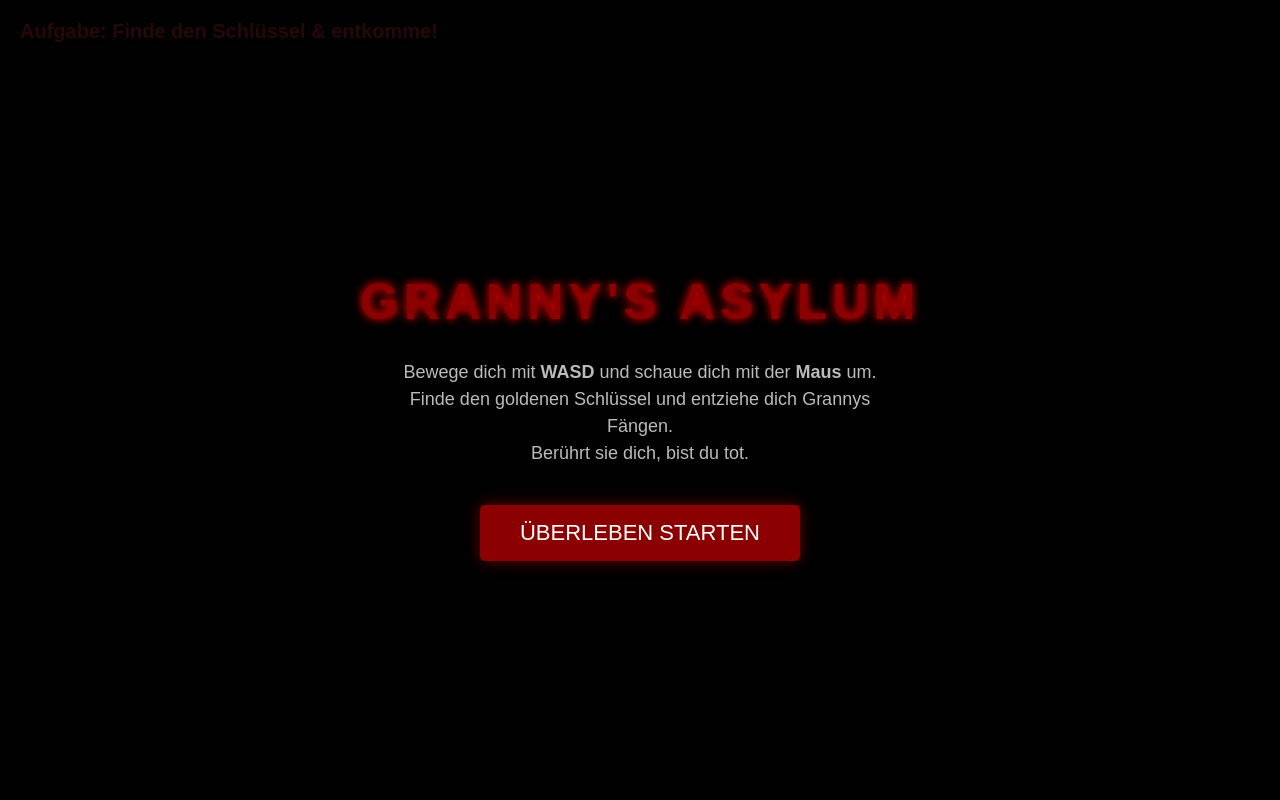
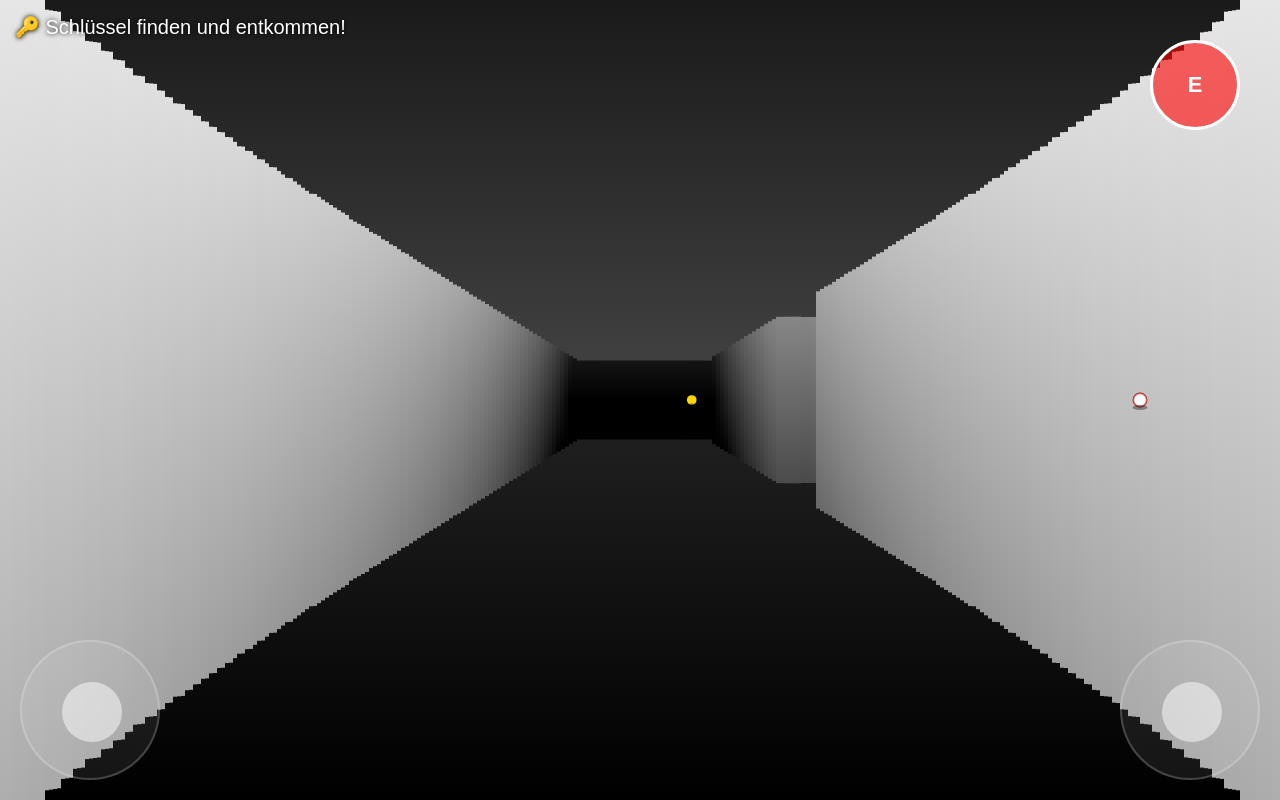
Before and after one commit to dominicbezani/Apps, a plain HTML site: page index.html in a window 1280 px wide. Drawn offline with Linux system fonts and the light colour scheme; animation ran at ten frames a second.

Commit message:
Update index.html

```diff
--- a/index.html
+++ b/index.html
@@ -1,323 +1,389 @@
 <!DOCTYPE html>
 <html lang="de">
 <head>
-    <meta charset="UTF-8">
-    <meta name="viewport" content="width=device-width, initial-scale=1.0">
-    <title>Granny's Asylum</title>
-    <style>
-        body, html { margin: 0; padding: 0; overflow: hidden; width: 100%; height: 100%; background: #050505; font-family: sans-serif; }
-        #canvas3d { width: 100%; height: 100%; display: block; }
-        #ui { position: absolute; top: 20px; left: 20px; color: #ff3333; font-size: 20px; font-weight: bold; text-shadow: 2px 2px 4px #000; pointer-events: none; }
-        #crosshair { position: absolute; top: 50%; left: 50%; width: 10px; height: 10px; background: rgba(255,255,255,0.3); transform: translate(-50%, -50%); border-radius: 50%; pointer-events: none; }
-        .screen { position: absolute; top: 0; left: 0; width: 100%; height: 100%; display: flex; flex-direction: column; justify-content: center; align-items: center; background: rgba(0,0,0,0.85); color: #fff; z-index: 10; text-align: center; }
-        h1 { font-size: 50px; color: #8b0000; margin-bottom: 10px; letter-spacing: 5px; text-shadow: 0 0 10px #f00; }
-        p { font-size: 18px; max-width: 500px; line-height: 1.5; color: #bbb; }
-        button { padding: 15px 40px; font-size: 22px; background: #8b0000; color: white; border: none; cursor: pointer; border-radius: 5px; margin-top: 20px; transition: 0.3s; box-shadow: 0 0 15px rgba(255,0,0,0.4); }
-        button:hover { background: #ff0000; box-shadow: 0 0 25px #ff0000; }
-        #flash { position: absolute; top: 0; left: 0; width: 100%; height: 100%; background: red; opacity: 0; pointer-events: none; z-index: 5; }
-        .hidden { display: none !important; }
-    </style>
-    <!-- Three.js für die 3D-Grafik -->
-    <script src="https://cloudflare.com"></script>
+<meta charset="UTF-8" />
+<meta name="viewport" content="width=device-width, initial-scale=1.0, user-scalable=no" />
+<title>Mini Granny 3D Mobile</title>
+<style>
+* {
+  margin: 0;
+  padding: 0;
+  box-sizing: border-box;
+  touch-action: none;
+}
+
+body {
+  overflow: hidden;
+  background: #000;
+  font-family: Arial, sans-serif;
+}
+
+canvas {
+  display: block;
+  background: #111;
+}
+
+#ui {
+  position: absolute;
+  top: 0;
+  left: 0;
+  width: 100%;
+  height: 100%;
+  pointer-events: none;
+}
+
+#info {
+  position: absolute;
+  top: 15px;
+  left: 15px;
+  color: white;
+  font-size: 20px;
+  text-shadow: 0 0 5px black;
+}
+
+.joystick {
+  position: absolute;
+  width: 140px;
+  height: 140px;
+  border-radius: 50%;
+  background: rgba(255,255,255,0.08);
+  border: 2px solid rgba(255,255,255,0.2);
+  pointer-events: auto;
+}
+
+#moveJoystick {
+  left: 20px;
+  bottom: 20px;
+}
+
+#lookJoystick {
+  right: 20px;
+  bottom: 20px;
+}
+
+.stick {
+  position: absolute;
+  width: 60px;
+  height: 60px;
+  background: rgba(255,255,255,0.5);
+  border-radius: 50%;
+  left: 40px;
+  top: 40px;
+}
+
+#actionBtn {
+  position: absolute;
+  right: 40px;
+  top: 40px;
+  width: 90px;
+  height: 90px;
+  border-radius: 50%;
+  background: rgba(255,0,0,0.6);
+  border: 3px solid white;
+  color: white;
+  font-size: 22px;
+  font-weight: bold;
+  pointer-events: auto;
+}
+
+#message {
+  position: absolute;
+  top: 50%;
+  left: 50%;
+  transform: translate(-50%, -50%);
+  color: white;
+  font-size: 40px;
+  text-align: center;
+  display: none;
+  text-shadow: 0 0 10px red;
+}
+</style>
 </head>
 <body>
+<canvas id="game"></canvas>
 
-    <div id="ui">Aufgabe: Finde den Schlüssel & entkomme!</div>
-    <div id="crosshair"></div>
-    <div id="flash"></div>
+<div id="ui">
+  <div id="info">🔑 Schlüssel finden und entkommen!</div>
 
-    <!-- Startbildschirm -->
-    <div id="startScreen" class="screen">
-        <h1>GRANNY'S ASYLUM</h1>
-        <p>Bewege dich mit <b>WASD</b> und schaue dich mit der <b>Maus</b> um.<br>
-           Finde den goldenen Schlüssel und entziehe dich Grannys Fängen.<br>
-           Berührt sie dich, bist du tot.</p>
-        <button id="startBtn">ÜBERLEBEN STARTEN</button>
-    </div>
+  <div class="joystick" id="moveJoystick">
+    <div class="stick" id="moveStick"></div>
+  </div>
 
-    <!-- Game Over Bildschirm -->
-    <div id="gameOverScreen" class="screen hidden">
-        <h1 style="text-shadow: 0 0 20px #f00;">DU WURDEST GEFANGEN</h1>
-        <p>Granny hat dich im Dunkeln erwischt...</p>
-        <button onclick="location.reload()">ERNEUT VERSUCHEN</button>
-    </div>
+  <div class="joystick" id="lookJoystick">
+    <div class="stick" id="lookStick"></div>
+  </div>
 
-    <!-- Gewonnen Bildschirm -->
-    <div id="winScreen" class="screen hidden">
-        <h1 style="color: #00ff00; text-shadow: 0 0 20px #0f0;">GEFLOHEN!</h1>
-        <p>Du hast den Schlüssel gefunden und konntest entkommen.</p>
-        <button onclick="location.reload()">NOCHMAL SPIELEN</button>
-    </div>
+  <button id="actionBtn">E</button>
 
-    <canvas id="canvas3d"></canvas>
+  <div id="message"></div>
+</div>
 
-    <script>
-        // --- SPIEL-KONFIGURATION ---
-        const map = [
-            [1,1,1,1,1,1,1,1,1,1,1,1,1,1,1],
-            [1,0,0,0,1,0,0,0,0,0,1,0,0,3,1],
-            [1,0,1,0,1,0,1,1,1,0,1,0,1,1,1],
-            [1,0,1,0,0,0,1,0,0,0,0,0,0,0,1],
-            [1,0,1,1,1,1,1,0,1,1,1,1,1,0,1],
-            [1,0,0,0,0,0,0,0,1,0,0,0,1,0,1],
-            [1,1,1,0,1,1,1,1,1,0,1,0,1,0,1],
-            [1,0,0,0,1,0,0,0,0,0,1,0,0,0,1],
-            [1,0,1,1,1,0,1,1,1,1,1,1,1,0,1],
-            [1,0,0,0,1,0,0,0,1,0,0,0,1,0,1],
-            [1,1,1,0,1,1,1,0,1,0,1,0,1,0,1],
-            [1,2,1,0,0,0,1,0,0,0,1,0,0,0,1],
-            [1,1,1,1,1,1,1,1,1,1,1,1,1,1,1]
-        ];
-        const UNIT_SIZE = 4;
-        let gameRunning = false;
-        let hasKey = false;
+<script>
+const canvas = document.getElementById('game');
+const ctx = canvas.getContext('2d');
 
-        // --- THREE.JS SETUP ---
-        const scene = new THREE.Scene();
-        scene.fog = new THREE.FogExp2(0x050505, 0.08);
+canvas.width = window.innerWidth;
+canvas.height = window.innerHeight;
 
-        const camera = new THREE.PerspectiveCamera(75, window.innerWidth / window.innerHeight, 0.1, 1000);
-        const renderer = new THREE.WebGLRenderer({ canvas: document.getElementById('canvas3d'), antialias: true });
-        renderer.setSize(window.innerWidth, window.innerHeight);
+const map = [
+  [1,1,1,1,1,1,1,1,1,1,1,1],
+  [1,0,0,0,0,0,0,0,0,0,0,1],
+  [1,0,1,1,1,0,1,1,1,1,0,1],
+  [1,0,0,0,1,0,0,0,0,1,0,1],
+  [1,1,1,0,1,1,1,1,0,1,0,1],
+  [1,0,0,0,0,0,0,1,0,0,0,1],
+  [1,0,1,1,1,1,0,1,1,1,0,1],
+  [1,0,0,0,0,1,0,0,0,1,0,1],
+  [1,1,1,1,0,1,1,1,0,1,0,1],
+  [1,0,0,1,0,0,0,1,0,0,0,1],
+  [1,0,0,0,0,1,0,0,0,1,2,1],
+  [1,1,1,1,1,1,1,1,1,1,1,1]
+];
 
-        // --- DUNKLER HORROR-LOOK (Texturen via Canvas generiert) ---
-        function createWallTexture() {
-            const canvas = document.createElement('canvas');
-            canvas.width = 256; canvas.height = 256;
-            const ctx = canvas.getContext('2d');
-            ctx.fillStyle = '#222'; ctx.fillRect(0,0,256,256);
-            ctx.fillStyle = '#151515';
-            for(let i=0; i<500; i++) ctx.fillRect(Math.random()*256, Math.random()*256, 4, 4);
-            return new THREE.CanvasTexture(canvas);
-        }
-        const wallTex = createWallTexture();
-        wallTex.wrapS = THREE.RepeatWrapping; wallTex.wrapT = THREE.RepeatWrapping;
-        wallTex.repeat.set(1, 1);
+const tileSize = 80;
 
-        const wallMat = new THREE.MeshLambertMaterial({ map: wallTex });
-        const floorMat = new THREE.MeshLambertMaterial({ color: 0x111111 });
-        const doorMat = new THREE.MeshLambertMaterial({ color: 0x8b0000 });
+const player = {
+  x: 120,
+  y: 120,
+  angle: 0,
+  speed: 0,
+  rotSpeed: 0,
+  hasKey: false
+};
 
-        // --- WELT GENERIEREN ---
-        const walls = [];
-        let doorMesh, keyMesh;
-        let grannyMesh;
+const granny = {
+  x: 700,
+  y: 700,
+  speed: 1.2
+};
 
-        const geo = new THREE.BoxGeometry(UNIT_SIZE, UNIT_SIZE, UNIT_SIZE);
+const key = {
+  x: 700,
+  y: 180,
+  taken: false
+};
 
-        for(let r=0; r<map.length; r++) {
-            for(let c=0; c<map[r].length; c++) {
-                let x = c * UNIT_SIZE - (map[r].length*UNIT_SIZE)/2;
-                let z = r * UNIT_SIZE - (map.length*UNIT_SIZE)/2;
+let gameOver = false;
+let win = false;
 
-                if(map[r][c] === 1) {
-                    const wall = new THREE.Mesh(geo, wallMat);
-                    wall.position.set(x, UNIT_SIZE/2, z);
-                    scene.add(wall);
-                    walls.push(wall);
-                } else if(map[r][c] === 2) { // Tür (Ziel)
-                    doorMesh = new THREE.Mesh(geo, doorMat);
-                    doorMesh.position.set(x, UNIT_SIZE/2, z);
-                    scene.add(doorMesh);
-                } else if(map[r][c] === 3) { // Schlüssel-Spawn
-                    const keyGeo = new THREE.BoxGeometry(0.5, 0.2, 1);
-                    const keyMat = new THREE.MeshBasicMaterial({ color: 0xffd700 });
-                    keyMesh = new THREE.Mesh(keyGeo, keyMat);
-                    keyMesh.position.set(x, 0.5, z);
-                    scene.add(keyMesh);
-                }
-            }
-        }
+function distance(ax, ay, bx, by) {
+  return Math.hypot(ax - bx, ay - by);
+}
 
-        // Boden & Decke
-        const floorGeo = new THREE.PlaneGeometry(100, 100);
-        const floor = new THREE.Mesh(floorGeo, floorMat);
-        floor.rotation.x = -Math.PI/2;
-        scene.add(floor);
+function wallAt(x, y) {
+  const mx = Math.floor(x / tileSize);
+  const my = Math.floor(y / tileSize);
 
-        const ceiling = new THREE.Mesh(floorGeo, new THREE.MeshLambertMaterial({color: 0x080808}));
-        ceiling.rotation.x = Math.PI/2;
-        ceiling.position.y = UNIT_SIZE;
-        scene.add(ceiling);
+  if (!map[my]) return true;
+  return map[my][mx] === 1;
+}
 
-        // --- GRANNY (GEGNER) ERSTELLEN ---
-        const grannyGeo = new THREE.BoxGeometry(1.5, 3, 1.5);
-        const grannyMat = new THREE.MeshBasicMaterial({ color: 0x550000 }); // Unheimlich dunkles Rot
-        grannyMesh = new THREE.Mesh(grannyGeo, grannyMat);
-        grannyMesh.position.set(16, 1.5, 8); // Startposition weit weg
-        scene.add(grannyMesh);
+function update() {
+  if (gameOver || win) return;
 
-        // --- LICHT (Taschenlampe des Spielers) ---
-        const flashlight = new THREE.SpotLight(0xfff9e6, 2, 15, Math.PI/5, 0.5, 1);
-        scene.add(flashlight);
-        const ambientLight = new THREE.AmbientLight(0x0a0a14); // Sehr schwaches Grundlicht
-        scene.add(ambientLight);
+  const nx = player.x + Math.cos(player.angle) * player.speed;
+  const ny = player.y + Math.sin(player.angle) * player.speed;
 
-        // --- STEUERUNG (Pointer Lock & Keyboard) ---
-        camera.position.set(-16, 1.8, -12); // Startposition Spieler
+  if (!wallAt(nx, player.y)) player.x = nx;
+  if (!wallAt(player.x, ny)) player.y = ny;
 
-        const keys = { w:0, a:0, s:0, d:0 };
-        document.addEventListener('keydown', (e) => { if(keys.hasOwnProperty(e.key.toLowerCase())) keys[e.key.toLowerCase()] = 1; });
-        document.addEventListener('keyup', (e) => { if(keys.hasOwnProperty(e.key.toLowerCase())) keys[e.key.toLowerCase()] = 0; });
+  player.angle += player.rotSpeed;
 
-        document.getElementById('startBtn').addEventListener('click', () => {
-            document.body.requestPointerLock();
-        });
+  const dx = player.x - granny.x;
+  const dy = player.y - granny.y;
+  const dist = Math.hypot(dx, dy);
 
-        document.addEventListener('pointerlockchange', () => {
-            if (document.pointerLockElement === document.body) {
-                document.getElementById('startScreen').classList.add('hidden');
-                gameRunning = true;
-            } else {
-                if(gameRunning) document.getElementById('startScreen').classList.remove('hidden');
-            }
-        });
+  granny.x += (dx / dist) * granny.speed;
+  granny.y += (dy / dist) * granny.speed;
 
-        document.addEventListener('mousemove', (e) => {
-            if (document.pointerLockElement !== document.body) return;
-            camera.rotation.y -= e.movementX * 0.0025;
-            camera.rotation.x -= e.movementY * 0.0025;
-            camera.rotation.x = Math.max(-Math.PI/2.5, Math.min(Math.PI/2.5, camera.rotation.x));
-        });
+  if (distance(player.x, player.y, granny.x, granny.y) < 45) {
+    endGame(false);
+  }
 
-        // --- KOLLISIONSRECHNUNG ---
-        function checkCollision(pos, radius=0.8) {
-            for(let wall of walls) {
-                let bbox = new THREE.Box3().setFromObject(wall);
-                let playerBox = new THREE.Box3(
-                    new THREE.Vector3(pos.x - radius, 0, pos.z - radius),
-                    new THREE.Vector3(pos.x + radius, UNIT_SIZE, pos.z + radius)
-                );
-                if(bbox.intersectsBox(playerBox)) return true;
-            }
-            return false;
-        }
+  if (!key.taken && distance(player.x, player.y, key.x, key.y) < 50) {
+    key.taken = true;
+    player.hasKey = true;
+    document.getElementById('info').innerText = '🚪 Jetzt zur grünen Tür!';
+  }
 
-        // --- GAME LOOP ---
-        const clock = new THREE.Clock();
-        const grannySpeed = 2.8;
+  const mapX = Math.floor(player.x / tileSize);
+  const mapY = Math.floor(player.y / tileSize);
 
-        function animate() {
-            requestAnimationFrame(animate);
-            if (!gameRunning) return;
+  if (map[mapY][mapX] === 2 && player.hasKey) {
+    endGame(true);
+  }
+}
 
-            const delta = clock.getDelta();
+function draw3D() {
+  // Himmel
+  const sky = ctx.createLinearGradient(0,0,0,canvas.height/2);
+  sky.addColorStop(0,'#1a1a1a');
+  sky.addColorStop(1,'#444');
+  ctx.fillStyle = sky;
+  ctx.fillRect(0,0,canvas.width,canvas.height/2);
 
+  // Boden
+  const floor = ctx.createLinearGradient(0,canvas.height/2,0,canvas.height);
+  floor.addColorStop(0,'#222');
+  floor.addColorStop(1,'#000');
+  ctx.fillStyle = floor;
+  ctx.fillRect(0,canvas.height/2,canvas.width,canvas.height/2);
 
-            let moveSpeed = 4.5 * delta;
-            let dir = new THREE.Vector3();
+  const rays = 320;
+  const fov = Math.PI / 3;
 
-            if(keys.w) dir.z -= 1;
-            if(keys.s) dir.z += 1;
-            if(keys.a) dir.x -= 1;
-            if(keys.d) dir.x += 1;
-            dir.normalize();
+  for (let i = 0; i < rays; i++) {
+    const rayAngle = player.angle - fov/2 + (i/rays)*fov;
 
-            // In Blickrichtung bewegen
-// --- Globale Hilfsvektoren (einmalig außerhalb erstellt für bessere Performance) ---
-const camDir = new THREE.Vector3();
-const camRight = new THREE.Vector3();
-const moveVector = new THREE.Vector3();
-const targetPos = new THREE.Vector3();
-const grannyDir = new THREE.Vector3();
-const clock = new THREE.Clock();
-const grannySpeed = 2.8;
+    for (let depth = 1; depth < 1000; depth += 2) {
+      const tx = player.x + Math.cos(rayAngle) * depth;
+      const ty = player.y + Math.sin(rayAngle) * depth;
 
-// --- DIE ANIMATIONS-SCHLEIFE (Muss alles umschließen) ---
-function animate() {
-    requestAnimationFrame(animate);
+      if (wallAt(tx, ty)) {
+        const corrected = depth * Math.cos(rayAngle - player.angle);
+        const wallHeight = 60000 / corrected;
 
-    // Stoppe die Logik, falls das Spiel pausiert oder vorbei ist
-    if (!gameRunning) return;
+        const shade = Math.max(20, 255 - corrected / 3);
 
-    const delta = clock.getDelta();
+        const wallGradient = ctx.createLinearGradient(0, canvas.height/2 - wallHeight/2, 0, canvas.height/2 + wallHeight/2);
+        wallGradient.addColorStop(0, `rgb(${shade},${shade},${shade})`);
+        wallGradient.addColorStop(0.5, `rgb(${shade-30},${shade-30},${shade-30})`);
+        wallGradient.addColorStop(1, `rgb(${shade-60},${shade-60},${shade-60})`);
 
-    // 1. Spieler-Bewegung & Kollision
-    let moveSpeed = 4.5 * delta;
-    let dir = new THREE.Vector3();
+        ctx.fillStyle = wallGradient;
 
-    if(keys.w) dir.z -= 1;
-    if(keys.s) dir.z += 1;
-    if(keys.a) dir.x -= 1;
-    if(keys.d) dir.x += 1;
-    dir.normalize();
+        ctx.fillRect(
+          i * (canvas.width / rays),
+          canvas.height / 2 - wallHeight / 2,
+          canvas.width / rays + 1,
+          wallHeight
+        );
+        break;
+      }
+    }
+  }
 
-    // Blickrichtung der Kamera bestimmen
-    camera.getWorldDirection(camDir);
-    camDir.y = 0;
-    camDir.normalize();
+  // Granny 3D
+  drawSprite(granny.x, granny.y, '#aa0000', 90);
 
-    // Seitwärtsbewegung (Rechter Vektor zur Blickrichtung)
-    camRight.set(-camDir.z, 0, camDir.x);
+  if (!key.taken) {
+    drawSprite(key.x, key.y, '#ffd700', 45);
+  }
+}
 
-    // Bewegungsvektor final berechnen
-    moveVector.set(0, 0, 0)
-        .addScaledVector(camDir, -dir.z * moveSpeed)
-        .addScaledVector(camRight, dir.x * moveSpeed);
+function drawSprite(x, y, color, size) {
+  const dx = x - player.x;
+  const dy = y - player.y;
 
-    // X-Achsen-Bewegung prüfen
-    camera.position.x += moveVector.x;
-    if(checkCollision(camera.position)) camera.position.x -= moveVector.x;
+  const angle = Math.atan2(dy, dx) - player.angle;
+  const dist = Math.hypot(dx, dy);
 
-    // Z-Achsen-Bewegung prüfen
-    camera.position.z += moveVector.z;
-    if(checkCollision(camera.position)) camera.position.z -= moveVector.z;
+  if (Math.abs(angle) > Math.PI / 4) return;
 
-    // Taschenlampe exakt an die Kamera heften
-    flashlight.position.copy(camera.position);
-    camera.getWorldDirection(targetPos);
-    flashlight.target.position.copy(camera.position).add(targetPos);
-    flashlight.target.updateMatrixWorld();
+  const screenX = canvas.width / 2 + Math.tan(angle) * 500;
+  const spriteSize = 2500 / dist * size / 40;
 
-    // 2. Gegenstände sammeln & Interaktion
-    if(!hasKey && keyMesh && camera.position.distanceTo(keyMesh.position) < 1.5) {
-        hasKey = true;
-        scene.remove(keyMesh);
-        document.getElementById('ui').innerHTML = "Schlüssel gefunden! Such den Ausgang (Rote Wand)!";
-        document.getElementById('ui').style.color = "#00ff00";
+  const gradient = ctx.createRadialGradient(screenX, canvas.height/2, 5, screenX, canvas.height/2, spriteSize);
+  gradient.addColorStop(0, '#ffffff');
+  gradient.addColorStop(1, color);
+
+  ctx.fillStyle = gradient;
+  ctx.beginPath();
+  ctx.arc(screenX, canvas.height/2, spriteSize, 0, Math.PI*2);
+  ctx.fill();
+
+  // Schatten
+  ctx.fillStyle = 'rgba(0,0,0,0.35)';
+  ctx.beginPath();
+  ctx.ellipse(screenX, canvas.height/2 + spriteSize, spriteSize, spriteSize/3, 0, 0, Math.PI*2);
+  ctx.fill();
+}
+
+function loop() {
+  update();
+  draw3D();
+  requestAnimationFrame(loop);
+}
+
+function endGame(won) {
+  const msg = document.getElementById('message');
+  msg.style.display = 'block';
+
+  if (won) {
+    win = true;
+    msg.innerHTML = '🎉 DU BIST ENTKOMMEN!';
+  } else {
+    gameOver = true;
+    msg.innerHTML = '💀 GRANNY HAT DICH!';
+  }
+}
+
+loop();
+
+function setupJoystick(baseId, stickId, callback) {
+  const base = document.getElementById(baseId);
+  const stick = document.getElementById(stickId);
+
+  let active = false;
+
+  function move(e) {
+    if (!active) return;
+
+    const touch = e.touches[0];
+    const rect = base.getBoundingClientRect();
+
+    let x = touch.clientX - rect.left - 70;
+    let y = touch.clientY - rect.top - 70;
+
+    const dist = Math.hypot(x, y);
+    const max = 40;
+
+    if (dist > max) {
+      x = x / dist * max;
+      y = y / dist * max;
     }
 
-    if(doorMesh && camera.position.distanceTo(doorMesh.position) < 2.2) {
-        if(hasKey) {
-            gameRunning = false;
-            document.exitPointerLock();
-            document.getElementById('winScreen').classList.remove('hidden');
-        } else {
-            document.getElementById('ui').innerHTML = "Ausgang verschlossen! Du brauchst den Schlüssel!";
-            document.getElementById('ui').style.color = "#ff3333";
-        }
-    }
+    stick.style.left = (x + 40) + 'px';
+    stick.style.top = (y + 40) + 'px';
 
-    // 3. Gegner-KI: Granny berechnen und bewegen
-    grannyDir.subVectors(camera.position, grannyMesh.position);
-    grannyDir.y = 0;
-    grannyDir.normalize();
-    grannyMesh.position.addScaledVector(grannyDir, grannySpeed * delta);
-    grannyMesh.lookAt(camera.position.x, grannyMesh.position.y, camera.position.z);
+    callback(x / max, y / max);
+  }
 
-    // Pulsierender Atmeffekt
-    grannyMesh.scale.y = 1 + Math.sin(Date.now() * 0.01) * 0.05;
+  base.addEventListener('touchstart', () => {
+    active = true;
+  });
 
-    // Jumpscare-Trigger bei zu geringem Abstand
-    if(camera.position.distanceTo(grannyMesh.position) < 1.5) {
-        gameRunning = false;
-        document.getElementById('flash').style.opacity = 1;
-        setTimeout(() => {
-            document.exitPointerLock();
-            document.getElementById('gameOverScreen').classList.remove('hidden');
-        }, 300);
-    }
+  window.addEventListener('touchmove', move);
 
-    // Das fertige Bild auf den Bildschirm zeichnen
-    renderer.render(scene, camera);
+  window.addEventListener('touchend', () => {
+    active = false;
+    stick.style.left = '40px';
+    stick.style.top = '40px';
+    callback(0,0);
+  });
 }
 
-// Fenstergröße dynamisch anpassen
-window.addEventListener('resize', () => {
-    camera.aspect = window.innerWidth / window.innerHeight;
-    camera.updateProjectionMatrix();
-    renderer.setSize(window.innerWidth, window.innerHeight);
+setupJoystick('moveJoystick', 'moveStick', (x, y) => {
+  player.speed = -y * 3;
 });
 
-// Spielstart-Trigger
-animate();
+setupJoystick('lookJoystick', 'lookStick', (x, y) => {
+  player.rotSpeed = x * 0.05;
+});
+
+window.addEventListener('resize', () => {
+  canvas.width = window.innerWidth;
+  canvas.height = window.innerHeight;
+});
+
+// Action button
+const actionBtn = document.getElementById('actionBtn');
+actionBtn.addEventListener('touchstart', () => {
+  granny.speed = 0.5;
+  setTimeout(() => {
+    granny.speed = 1.2;
+  }, 2000);
+});
+</script>
+</body>
+</html>
```
